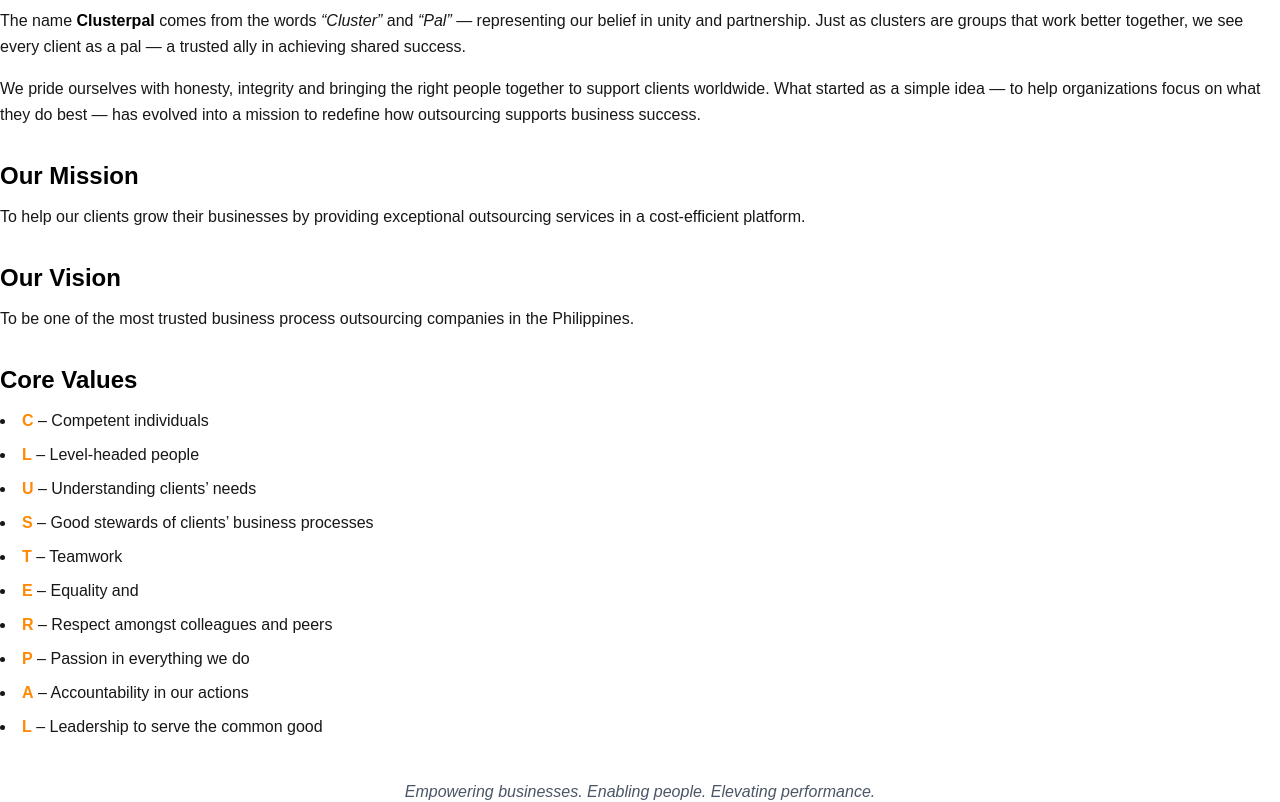
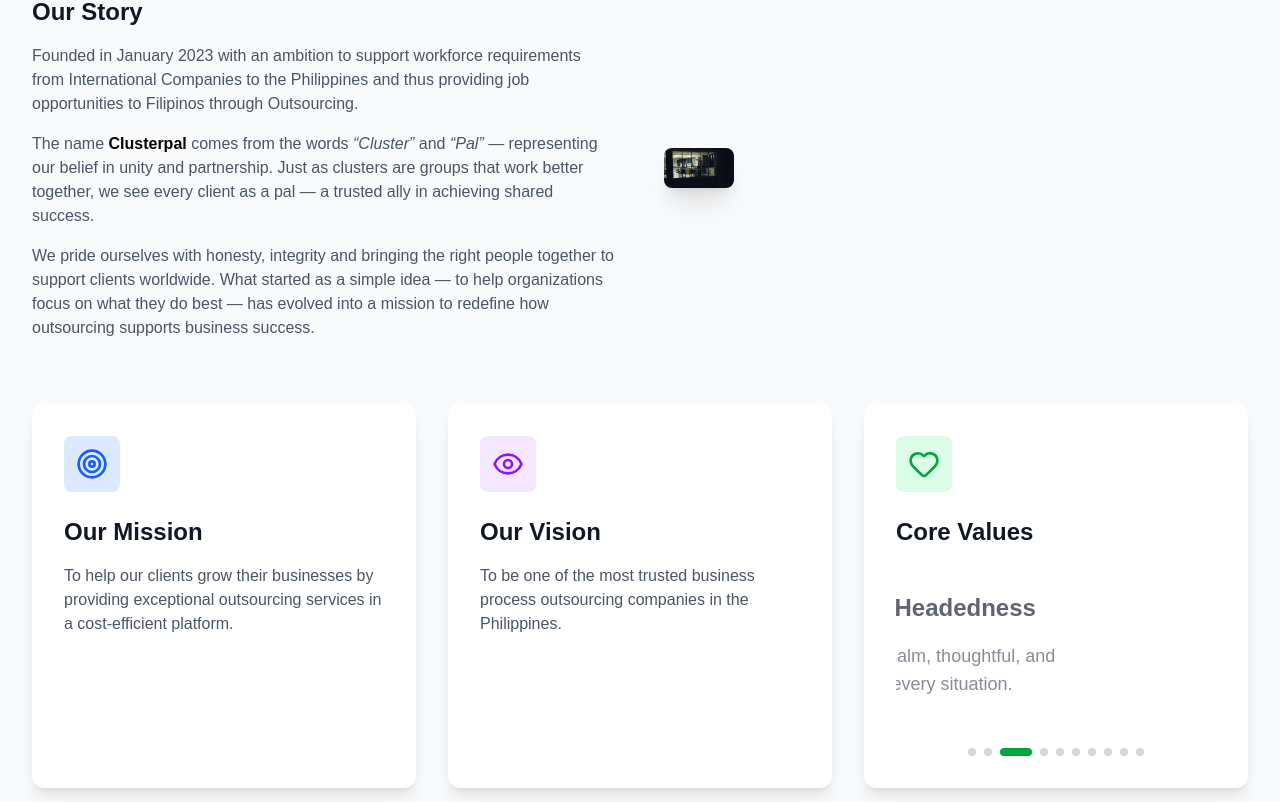
Before and after one commit to Reyuken/clusterpalWebsite, a Next.js app: page / in a window 1280 px wide. Shown: the part 2300-3102 px from the top of the page. Built offline with nearby package versions, Linux system fonts and the light colour scheme.

Commit message:
modified about section. added motion modules

```diff
--- a/package.json
+++ b/package.json
@@ -9,6 +9,7 @@
     "lint": "eslint"
   },
   "dependencies": {
+    "framer-motion": "^12.29.2",
     "lucide-react": "^0.563.0",
     "next": "16.1.4",
     "react": "19.2.3",
--- a/src/app/page.js
+++ b/src/app/page.js
@@ -3,14 +3,37 @@
 import Navbar from "@/components/Navbar";
 import Image from "next/image";
 import Link from "next/link";
-import { useEffect, useRef } from "react";
+import { useState, useEffect, useRef } from "react";
 import {
   Menu, X, Phone, Mail, MapPin, Headphones, Users,
   TrendingUp, Award, Shield, Clock, Target, Eye, Heart, Zap
 } from 'lucide-react';
+import { motion, AnimatePresence } from "framer-motion";
 
 export default function HomePage() {
   const videoRef = useRef(null);
+  const [currentValueIndex, setCurrentValueIndex] = useState(0);
+
+  const coreValues = [
+    { title: "Competence", description: "We are competent individuals who deliver quality work with skill and professionalism." },
+    { title: "Level-Headedness", description: "We remain calm, thoughtful, and objective in every situation." },
+    { title: "Understanding", description: "We take time to understand our clients’ needs and business goals." },
+    { title: "Stewardship", description: "We act as responsible stewards of our clients’ business processes." },
+    { title: "Teamwork", description: "We believe collaboration creates stronger and more effective results." },
+    { title: "Equality", description: "We promote fairness, inclusivity, and equal opportunity for everyone." },
+    { title: "Respect", description: "We treat colleagues, clients, and partners with dignity and respect." },
+    { title: "Passion", description: "We bring passion and commitment to everything we do." },
+    { title: "Accountability", description: "We take full ownership of our actions and responsibilities." },
+    { title: "Leadership", description: "We lead with purpose and serve the common good." }
+  ];
+
+
+  useEffect(() => {
+  const interval = setInterval(() => {
+    setCurrentValueIndex((prev) => (prev + 1) % coreValues.length);
+  }, 3000);
+    return () => clearInterval(interval);
+  }, [coreValues.length]);
 
   useEffect(() => {
     if (videoRef.current) {
@@ -190,69 +213,139 @@
         </div>
       </section>
 
-      {/* The Story */}
-      <section className="mb-8 transition-transform duration-500 hover:-translate-y-2">
-        <div className="p-8 max-w-4xl mx-auto text-gray-800">
-        {/* Header */}
-          <h1 className="text-4xl font-bold text-black mb-6 text-center">
-            About Clusterpal
-          </h1>
+    {/* About Section */}
+      <section id="about" className="py-20 bg-gray-50">
+        <div className="max-w-7xl mx-auto px-4 sm:px-6 lg:px-8">
+          <div className="text-center mb-16">
+            <h2 className="text-3xl md:text-4xl font-bold text-gray-900 mb-4">
+              About Us
+            </h2>
+            <p className="text-xl text-gray-600 max-w-3xl mx-auto">
+              Your trusted partner in business process outsourcing
+            </p>
           </div>
-        <h2 className="text-2xl font-semibold text-black mb-3">The Story</h2>
-        <p className="leading-relaxed mb-4">
+
+          {/* Our Story */}
+          <div className="mb-16">
+            <div className="grid md:grid-cols-2 gap-12 items-center">
+              <div className="order-2 md:order-1">
+                <h3 className="text-2xl font-bold text-gray-900 mb-4">
+                  Our Story
+                </h3>
+                <p className="text-gray-600 mb-4">
                   Founded in January 2023 with an ambition to support workforce requirements from International Companies to the Philippines and thus providing job opportunities to Filipinos through Outsourcing.
                 </p>
-        <p className="leading-relaxed mb-4">
+                <p className="text-gray-600 mb-4">
                   The name <span className="font-semibold text-black">Clusterpal </span>
                   comes from the words <em>“Cluster”</em> and <em>“Pal”</em> — representing
                   our belief in unity and partnership. Just as clusters are groups that
                   work better together, we see every client as a pal — a trusted ally in
                   achieving shared success.
                 </p>
-        <p className="leading-relaxed">
+                <p className="text-gray-600">
                   We pride ourselves with honesty, integrity and bringing the right people together to support clients worldwide.      What started as a simple idea — to help organizations focus on what they do
                   best — has evolved into a mission to redefine how outsourcing supports
                   business success.
                 </p>
+              </div>
+              <div className="order-1 md:order-2">
+                <Image
+                  src="/images/office.jfif"
+                  alt="Modern office workspace"
+                  className="rounded-lg shadow-xl"
+                  width={70}
+                  height={70}
+                />
+              </div>
+            </div>
+          </div>
+
+          {/* Mission, Vision, Core Values */}
+          <div className="grid md:grid-cols-3 gap-8 mb-16">
+            {/* Mission */}
+            <div className="bg-white p-8 rounded-xl shadow-lg">
+              <div className="w-14 h-14 bg-blue-100 rounded-lg flex items-center justify-center mb-6">
+                <Target className="w-8 h-8 text-blue-600" />
+              </div>
+              <h3 className="text-2xl font-bold text-gray-900 mb-4">
+                Our Mission
+              </h3>
+              <p className="text-gray-600">
+                To help our clients grow their businesses by providing exceptional outsourcing services in a cost-efficient platform.
+              </p>
+            </div>
+
+            {/* Vision */}
+            <div className="bg-white p-8 rounded-xl shadow-lg">
+              <div className="w-14 h-14 bg-purple-100 rounded-lg flex items-center justify-center mb-6">
+                <Eye className="w-8 h-8 text-purple-600" />
+              </div>
+              <h3 className="text-2xl font-bold text-gray-900 mb-4">
+                Our Vision
+              </h3>
+              <p className="text-gray-600">
+                To be one of the most trusted business process outsourcing companies in the Philippines.
+              </p>
+            </div>
+            {/* Core Values */}
+            <div className="bg-white p-8 rounded-xl shadow-lg">
+              <div className="w-14 h-14 bg-green-100 rounded-lg flex items-center justify-center mb-6">
+                <Heart className="w-8 h-8 text-green-600" />
+              </div>
+              <h3 className="text-2xl font-bold text-gray-900 mb-4">
+                Core Values
+              </h3>
+              <div className="relative h-40 overflow-hidden">
+                <AnimatePresence mode="wait">
+                  <motion.div
+                    key={currentValueIndex}
+                    initial={{ x: 300, opacity: 0 }}
+                    animate={{ x: 0, opacity: 1 }}
+                    exit={{ x: -300, opacity: 0 }}
+                    transition={{ duration: 0.5, ease: 'easeInOut' }}
+                    className="absolute inset-0 flex flex-col justify-center"
+                  >
+                    <div className="flex items-center gap-3 mb-4">
+                      <span className="text-3xl text-green-600 font-bold">
+                        {currentValueIndex + 1}
+                      </span>
+                      <h4 className="text-2xl font-bold text-gray-900">
+                        {coreValues[currentValueIndex].title}
+                      </h4>
+                    </div>
+                    <p className="text-lg text-gray-600">
+                      {coreValues[currentValueIndex].description}
+                    </p>
+                  </motion.div>
+                </AnimatePresence>
+              </div>
+              {/* Progress indicators */}
+              <div className="flex gap-2 mt-6 justify-center">
+                {coreValues.map((_, index) => (
+                  <button
+                    key={index}
+                    onClick={() => setCurrentValueIndex(index)}
+                    className={`h-2 rounded-full transition-all ${
+                      index === currentValueIndex
+                        ? 'w-8 bg-green-600'
+                        : 'w-2 bg-gray-300 hover:bg-gray-400'
+                    }`}
+                    aria-label={`Go to value ${index + 1}`}
+                  />
+                ))}
+              </div>
+            </div>
+
+          </div>
+        </div>
+
+        {/* Closing Quote */}
+        <p className="text-gray-600 italic text-center ">
+          Empowering businesses. Enabling people. Elevating performance.
+        </p>
+
       </section>
 
-      {/* Mission */}
-      <section className="mb-8 transition-transform duration-500 hover:-translate-y-2">
-        <h2 className="text-2xl font-semibold text-black mb-3">Our Mission</h2>
-        <p className="leading-relaxed">
-        To help our clients grow their businesses by providing exceptional outsourcing services in a cost-efficient platform.
-        </p>
-      </section>
-
-      {/* Vision */}
-      <section className="mb-8 transition-transform duration-500 hover:-translate-y-2">
-        <h2 className="text-2xl font-semibold text-black mb-3">Our Vision</h2>
-        <p className="leading-relaxed">
-          To be one of the most trusted business process outsourcing companies in the Philippines.
-        </p>
-      </section>
-
-      {/* Core Values */}
-      <section className="mb-8 transition-transform duration-500 hover:-translate-y-2">
-        <h2 className="text-2xl font-semibold text-black mb-3">Core Values</h2>
-        <ul className="list-disc list-inside leading-relaxed space-y-2">
-          <li><strong><span className="text-orange-400">C</span></strong> – Competent individuals</li>
-          <li><strong><span className="text-orange-400">L</span></strong> – Level-headed people</li>
-          <li><strong><span className="text-orange-400">U</span></strong> – Understanding clients’ needs</li>
-          <li><strong><span className="text-orange-400">S</span></strong> – Good stewards of clients’ business processes</li>
-          <li><strong><span className="text-orange-400">T</span></strong> – Teamwork</li>
-          <li><strong><span className="text-orange-400">E</span></strong> – Equality and</li>
-          <li><strong><span className="text-orange-400">R</span></strong> – Respect amongst colleagues and peers</li>
-          <li><strong><span className="text-orange-400">P</span></strong> – Passion in everything we do</li>
-          <li><strong><span className="text-orange-400">A</span></strong> – Accountability in our actions</li>
-          <li><strong><span className="text-orange-400">L</span></strong> – Leadership to serve the common good</li>
-        </ul>
-      </section>
-
-      {/* Closing Quote */}
-      <p className="text-gray-600 italic text-center mt-10">
-        Empowering businesses. Enabling people. Elevating performance.
-      </p>
 
 
       {/* Call to Action */}
```
Also changed, not shown: public/images/office2.jfif (added), 1 other file (tests, documents, lock files or other folders). Lines whose indentation alone changed are shown as unchanged.
